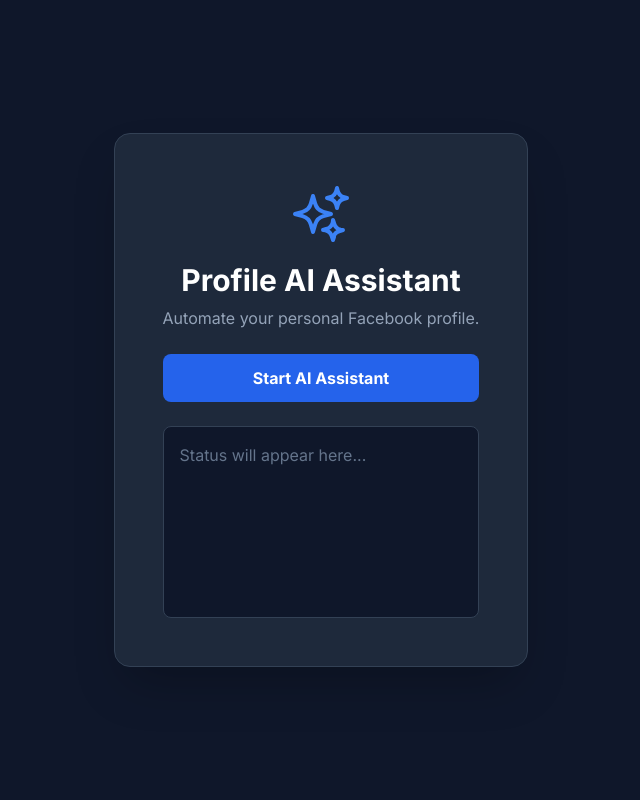
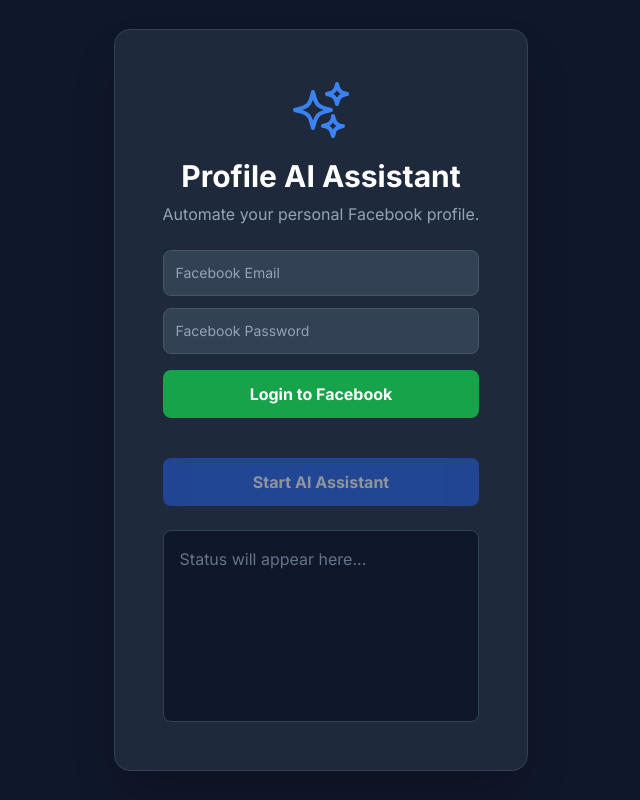
Before and after one commit to voycebutler18/VoyceFeed, a Flask app: page / in a window 1280 px wide. Shown: the whole page, without its empty margins (319-959 px from the left). Run offline with Flask 3, Linux system fonts and the light colour scheme; some libraries are stand-ins or nearby versions.

Commit message:
Update index.html

```diff
--- a/templates/index.html
+++ b/templates/index.html
@@ -21,7 +21,35 @@
             <p class="text-slate-400 mt-2">Automate your personal Facebook profile.</p>
         </div>
 
-        <button id="startButton" class="bg-blue-600 hover:bg-blue-700 text-white font-bold py-3 px-8 rounded-lg w-full transition-all duration-300 transform hover:scale-105">
+        <!-- Facebook Login (only shown when not logged in) -->
+        <div id="loginForm" class="mb-6">
+            <div class="text-left mb-3">
+                <input
+                    type="email"
+                    id="fbEmail"
+                    placeholder="Facebook Email"
+                    class="w-full p-3 bg-slate-700 border border-slate-600 rounded-lg text-white placeholder-slate-400 focus:border-blue-500 focus:outline-none text-sm"
+                >
+            </div>
+            <div class="text-left mb-4">
+                <input
+                    type="password"
+                    id="fbPassword"
+                    placeholder="Facebook Password"
+                    class="w-full p-3 bg-slate-700 border border-slate-600 rounded-lg text-white placeholder-slate-400 focus:border-blue-500 focus:outline-none text-sm"
+                >
+            </div>
+            <button id="loginButton" class="bg-green-600 hover:bg-green-700 text-white font-bold py-3 px-8 rounded-lg w-full transition-all duration-300 transform hover:scale-105 mb-4">
+                Login to Facebook
+            </button>
+        </div>
+
+        <!-- Login Success Message (hidden by default) -->
+        <div id="loginSuccess" class="hidden mb-4 p-3 bg-green-900/30 border border-green-500 rounded-lg">
+            <p class="text-green-400 text-sm">✅ Connected to Facebook</p>
+        </div>
+
+        <button id="startButton" class="bg-blue-600 hover:bg-blue-700 text-white font-bold py-3 px-8 rounded-lg w-full transition-all duration-300 transform hover:scale-105 disabled:opacity-50 disabled:cursor-not-allowed" disabled>
             Start AI Assistant
         </button>
 
@@ -33,6 +61,13 @@
     <script>
         const startButton = document.getElementById('startButton');
         const statusDiv = document.getElementById('status');
+        const loginButton = document.getElementById('loginButton');
+        const fbEmail = document.getElementById('fbEmail');
+        const fbPassword = document.getElementById('fbPassword');
+        const loginForm = document.getElementById('loginForm');
+        const loginSuccess = document.getElementById('loginSuccess');
+
+        let isLoggedIn = false;
 
         // Function to add a new status message
         function addStatus(message, isError = false) {
@@ -45,7 +80,53 @@
             statusDiv.prepend(p); // Add new message to the top
         }
 
+        // Facebook login handler
+        loginButton.addEventListener('click', async () => {
+            const email = fbEmail.value.trim();
+            const password = fbPassword.value.trim();
+
+            if (!email || !password) {
+                addStatus('Please enter email and password', true);
+                return;
+            }
+
+            loginButton.disabled = true;
+            loginButton.textContent = 'Logging in...';
+            addStatus('Connecting to Facebook...');
+
+            try {
+                const response = await fetch('/facebook-login', {
+                    method: 'POST',
+                    headers: { 'Content-Type': 'application/json' },
+                    body: JSON.stringify({ email, password })
+                });
+
+                const data = await response.json();
+
+                if (response.ok) {
+                    isLoggedIn = true;
+                    loginForm.classList.add('hidden');
+                    loginSuccess.classList.remove('hidden');
+                    startButton.disabled = false;
+                    addStatus('Successfully logged into Facebook!');
+                    fbPassword.value = ''; // Clear password
+                } else {
+                    addStatus(data.error || 'Login failed', true);
+                }
+            } catch (error) {
+                addStatus('Failed to connect to server', true);
+            }
+
+            loginButton.disabled = false;
+            loginButton.textContent = 'Login to Facebook';
+        });
+
         startButton.addEventListener('click', async () => {
+            if (!isLoggedIn) {
+                addStatus('Please login to Facebook first', true);
+                return;
+            }
+
             addStatus('Sending start command to server...');
             startButton.disabled = true;
             startButton.textContent = 'Assistant is Running...';
@@ -69,6 +150,11 @@
                 // You might add a "Stop" button in a more advanced version.
             }
         });
+
+        // Enter key support
+        fbPassword.addEventListener('keypress', (e) => {
+            if (e.key === 'Enter') loginButton.click();
+        });
     </script>
 
 </body>
```
